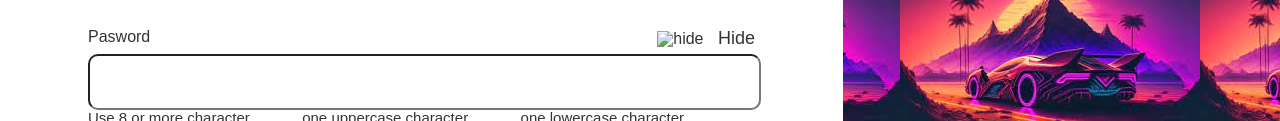
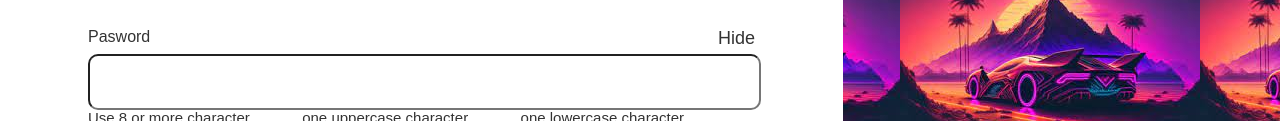
Before and after one commit to gogita-davitadze/singin-savarjisho, a plain HTML site: page index.html in a window 1280 px wide. Shown: the part 465-586 px from the top of the page. Drawn offline with Linux system fonts and the light colour scheme.

Commit message:
change html

```diff
--- a/index.html
+++ b/index.html
@@ -24,7 +24,6 @@
               <h1>
                 Pasword
                 <span>
-                  <img src="../singin savarjisho/image/hide.png" alt="hide" />
                   <h2>Hide</h2>
                 </span>
               </h1>
--- a/styles/styles.css
+++ b/styles/styles.css
@@ -1,10 +1,3 @@
-/*
-* Prefixed by https://autoprefixer.github.io
-* PostCSS: v8.4.14,
-* Autoprefixer: v10.4.7
-* Browsers: last 4 version
-*/
-
 /* http://meyerweb.com/eric/tools/css/reset/
    v2.0 | 20110126
    License: none (public domain)
@@ -141,11 +134,7 @@ table {
 }
 
 body {
-  display: -webkit-box;
-  display: -ms-flexbox;
   display: flex;
-  -webkit-box-pack: center;
-  -ms-flex-pack: center;
   justify-content: center;
   background-color: #000;
   margin-top: 100px;
@@ -191,11 +180,7 @@ body > main > .conteiner > section > form > .conteiner2 > h1 {
   font-size: 16px;
   color: #333;
   margin: 32px 0px 7px;
-  display: -webkit-box;
-  display: -ms-flexbox;
   display: flex;
-  -webkit-box-pack: justify;
-  -ms-flex-pack: justify;
   justify-content: space-between;
 }
 body > main > .conteiner > section > form > .conteiner2 > h1 > span > img {
@@ -240,3 +225,5 @@ body > main > .conteiner > section > form > .conteiner2 > section > button {
   margin-top: 32px;
   border-radius: 32px;
 }
+
+/*# sourceMappingURL=styles.css.map */
```
